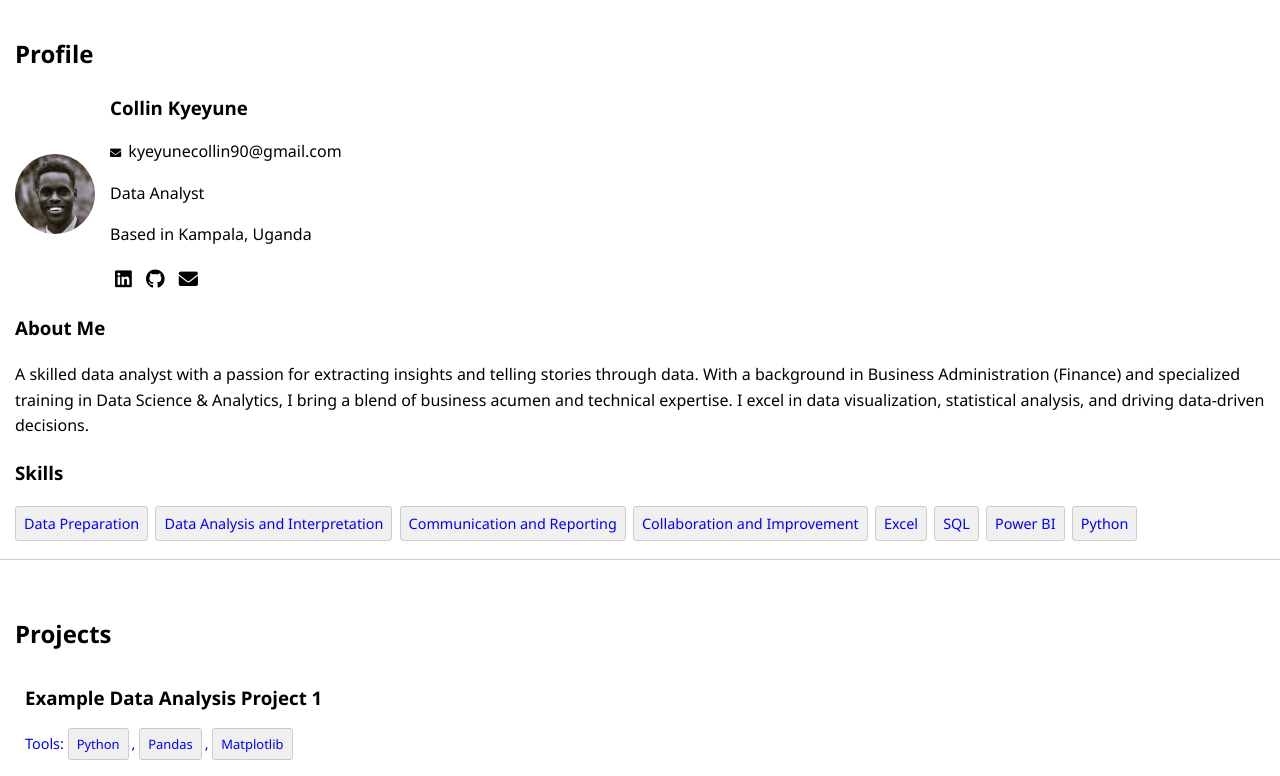
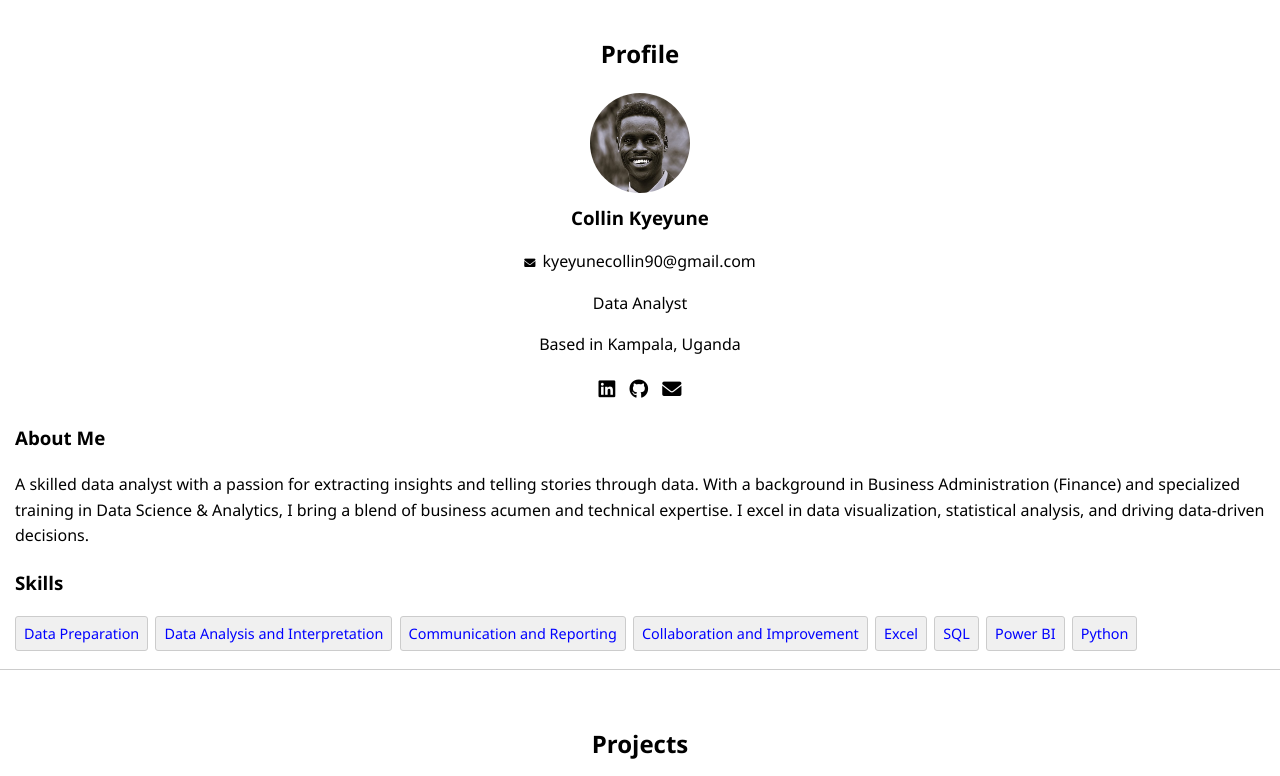
Before and after one commit to Kcolliny90/kcolliny90, a plain HTML site: page index.html in a window 1280 px wide. Shown: the top 776 px of the page. Drawn offline with Linux system fonts and the light colour scheme.

Commit message:
Add files via upload

```diff
--- a/index.html
+++ b/index.html
@@ -9,34 +9,33 @@
         body {
             font-family: 'Segoe UI', Tahoma, Geneva, Verdana, sans-serif;
             line-height: 1.6;
-            margin: 0; /* Remove default body margin */
-            color: black; /* Default text color is black */
-            background-color: white; /* Default background is white */
+            margin: 0;
+            color: black;
+            background-color: white;
         }
         h2, h3 {
-            color: black; /* Headings are black */
+            color: black;
         }
         #profile, #projects, #education {
             margin-bottom: 20px;
             padding: 15px;
-            border-bottom: 1px solid #ccc; /* Simple separator */
+            border-bottom: 1px solid #ccc;
         }
         .profile-info {
-            text-align: left; /* Left align on phone screens */
+            text-align: center; /* Center the initial elements */
             margin-bottom: 15px;
-            display: flex; /* For aligning image and text */
-            align-items: center; /* Vertically align image and text */
         }
         .profile-image {
-            width: 80px; /* Smaller profile image on phone */
-            height: 80px;
+            width: 100px; /* Slightly larger than before */
+            height: 100px;
             border-radius: 50%;
             object-fit: cover;
-            margin-right: 15px; /* Space between image and text */
-            display: inline-block;
+            margin: 10px auto; /* Center the image */
+            display: block; /* Ensure it takes its own line */
         }
         .contact-info {
             margin-bottom: 5px;
+            text-align: center; /* Center contact info */
         }
         .contact-info a {
             color: black;
@@ -47,9 +46,12 @@
             font-size: 0.7em;
             color: black;
         }
+        .social-icons {
+            text-align: center; /* Center social icons */
+        }
         .social-icons a {
             margin: 0 5px;
-            font-size: 1.2em; /* Smaller icons */
+            font-size: 1.2em;
             color: black;
             text-decoration: none;
         }
@@ -58,7 +60,7 @@
         }
         .skill-badge {
             background-color: #f0f0f0;
-            color: blue; /* Skills and tools are blue */
+            color: blue;
             padding: 5px 8px;
             border-radius: 3px;
             margin-right: 3px;
@@ -73,22 +75,22 @@
             border-bottom: 1px solid #eee;
         }
         .project-card h3 {
-            color: black; /* Project titles are black */
-            font-weight: bold; /* Project titles are bold */
+            color: black;
+            font-weight: bold;
             margin-top: 0;
             margin-bottom: 5px;
         }
         .project-tools {
-            color: blue; /* Project tools are blue */
+            color: blue;
             font-size: 0.9em;
             margin-bottom: 5px;
         }
         .project-description {
-            color: black; /* Project description is black */
+            color: black;
             font-size: 0.95em;
         }
         .read-more {
-            color: blue; /* "Read more" link is blue */
+            color: blue;
             text-decoration: none;
             font-size: 0.9em;
         }
@@ -100,8 +102,8 @@
             margin-bottom: 3px;
         }
         .education-item strong {
-            color: black; /* "Data Analytics" is black */
-            font-weight: bold; /* "Data Analytics" is bold */
+            color: black;
+            font-weight: bold;
         }
         footer {
             text-align: center;
@@ -131,15 +133,15 @@
             background-color: #0056b3;
         }
 
-        /* Responsive Layout (Stack for all screen sizes for simplicity in Google Sites) */
+        /* Responsive Layout (Stack for all screen sizes) */
         .container {
             display: flex;
-            flex-direction: column; /* Stack on all screen sizes for easier Google Sites implementation */
-            align-items: stretch; /* Make sections take full width */
+            flex-direction: column;
+            align-items: stretch;
         }
         #projects-education {
             display: flex;
-            flex-direction: column; /* Stack Projects and Education */
+            flex-direction: column;
             align-items: stretch;
         }
     </style>
@@ -148,11 +150,10 @@
 
     <div class="container">
         <section id="profile">
-            <h2>Profile</h2>
+            <h2 style="color: black; text-align: center;">Profile</h2>
             <div class="profile-info">
-                <img src="profile.jpg" alt="Your Profile Picture" class="profile-image" style="width: 80px; height: 80px;">
-                <div>
-                    <h3 style="color: black; font-weight: bold; margin-top: 0; margin-bottom: 5px;">Collin Kyeyune</h3>
+                <img src="profile.jpg" alt="Your Profile Picture" class="profile-image" style="width: 100px; height: 100px;">
+                <h3 style="color: black; font-weight: bold; margin-top: 10px; margin-bottom: 5px;">Collin Kyeyune</h3>
                 <p class="contact-info">
                     <a href="mailto:kyeyunecollin90@gmail.com" style="color: black;">
                         <i class="fas fa-envelope fa-sm" style="color: black;"></i> kyeyunecollin90@gmail.com
@@ -166,12 +167,11 @@
                     <a href="mailto:kyeyunecollin90@gmail.com" aria-label="Email" style="color: black;"><i class="fas fa-envelope"></i></a>
                 </div>
             </div>
-            </div>
 
-            <h3>About Me</h3>
+            <h3 style="color: black;">About Me</h3>
             <p style="color: black;">A skilled data analyst with a passion for extracting insights and telling stories through data. With a background in Business Administration (Finance) and specialized training in Data Science & Analytics, I bring a blend of business acumen and technical expertise. I excel in data visualization, statistical analysis, and driving data-driven decisions.</p>
 
-            <h3>Skills</h3>
+            <h3 style="color: black;">Skills</h3>
             <div>
                 <span class="skill-badge">Data Preparation</span>
                 <span class="skill-badge">Data Analysis and Interpretation</span>
@@ -186,7 +186,7 @@
 
         <div id="projects-education">
             <section id="projects">
-                <h2 style="color: black;">Projects</h2>
+                <h2 style="color: black; text-align: center;">Projects</h2>
                 <div class="project-card">
                     <h3 style="color: black; font-weight: bold;">Example Data Analysis Project 1</h3>
                     <p class="project-tools">Tools: <span class="skill-badge">Python</span>, <span class="skill-badge">Pandas</span>, <span class="skill-badge">Matplotlib</span></p>
@@ -210,7 +210,7 @@
             </section>
 
             <section id="education">
-                <h2 style="color: black;">Education</h2>
+                <h2 style="color: black; text-align: center;">Education</h2>
                 <div class="education-item">
                     <h3>Bachelors degree in Business Administration (Finance)</h3>
                     <p style="color: black;">Makerere University</p>
```
Lines whose indentation alone changed are shown as unchanged.
